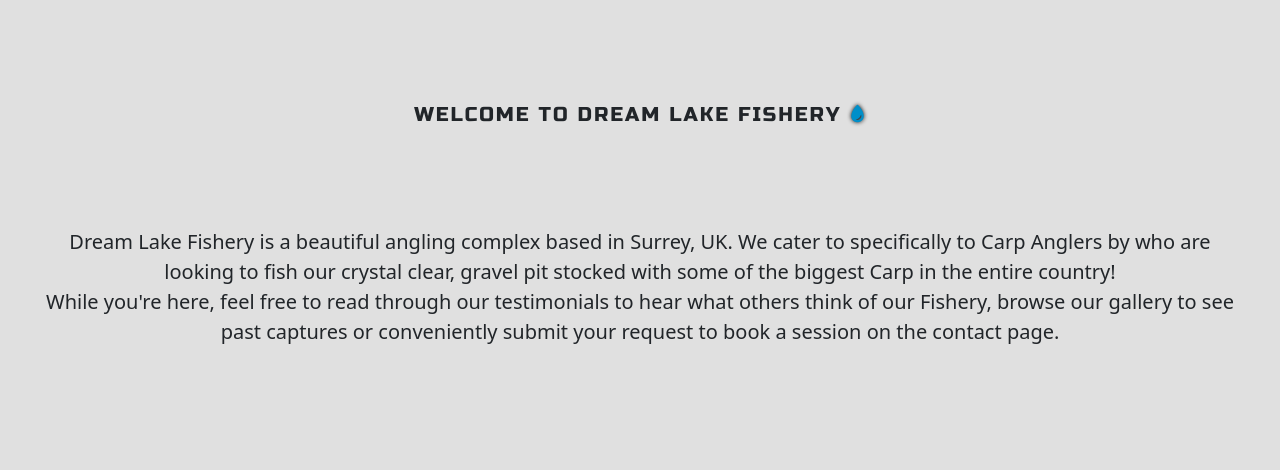
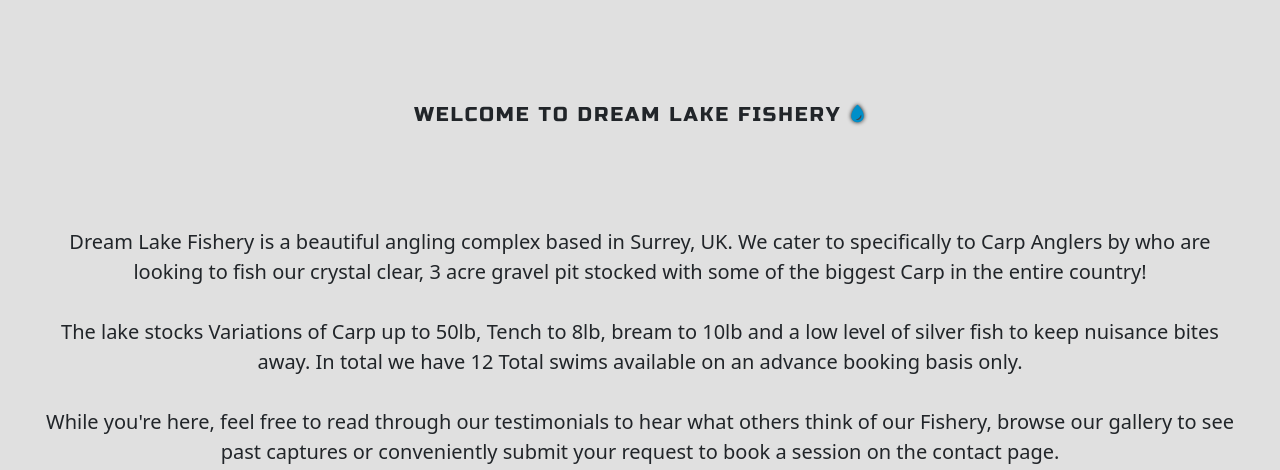
Before and after one commit to markford1/dream-lake-js-project-2, a plain HTML site: page index.html in a window 1280 px wide. Shown: the part 406-876 px from the top of the page. Drawn offline with nearby package versions, Linux system fonts and the light colour scheme.

Commit message:
Minor change to the welcome text on index.html

```diff
--- a/index.html
+++ b/index.html
@@ -30,7 +30,7 @@
     </div>
   </nav>
 
-  <!-- Hero Image -->
+<!-- Hero Image -->
 
   <div class="hero-cover">
     <img src="assets/images/hero-image-lake-cropped.jpg" class="img-fluid hero" alt="A Beautiful Lake">
@@ -60,7 +60,11 @@
   <div class="container site-section" id="welcome-text">
     <div class="row">
       <p>Dream Lake Fishery is a beautiful angling complex based in Surrey, UK. We cater to specifically to Carp Anglers by who are looking to
-        fish our crystal clear, gravel pit stocked with some of the biggest Carp in the entire country!
+        fish our crystal clear, 3 acre gravel pit stocked with some of the biggest Carp in the entire country!
+        <br>
+        <br>
+         The lake stocks Variations of Carp up to 50lb, Tench to 8lb, bream to 10lb and a low level of silver fish to keep nuisance bites away. In total we have 12 Total swims available on an advance booking basis only.
+        <br>
         <br>
         While you're here, feel free to read through our testimonials to hear what others think of our Fishery, browse our gallery to see past captures or
         conveniently submit your request to book a session on the contact page.
```
